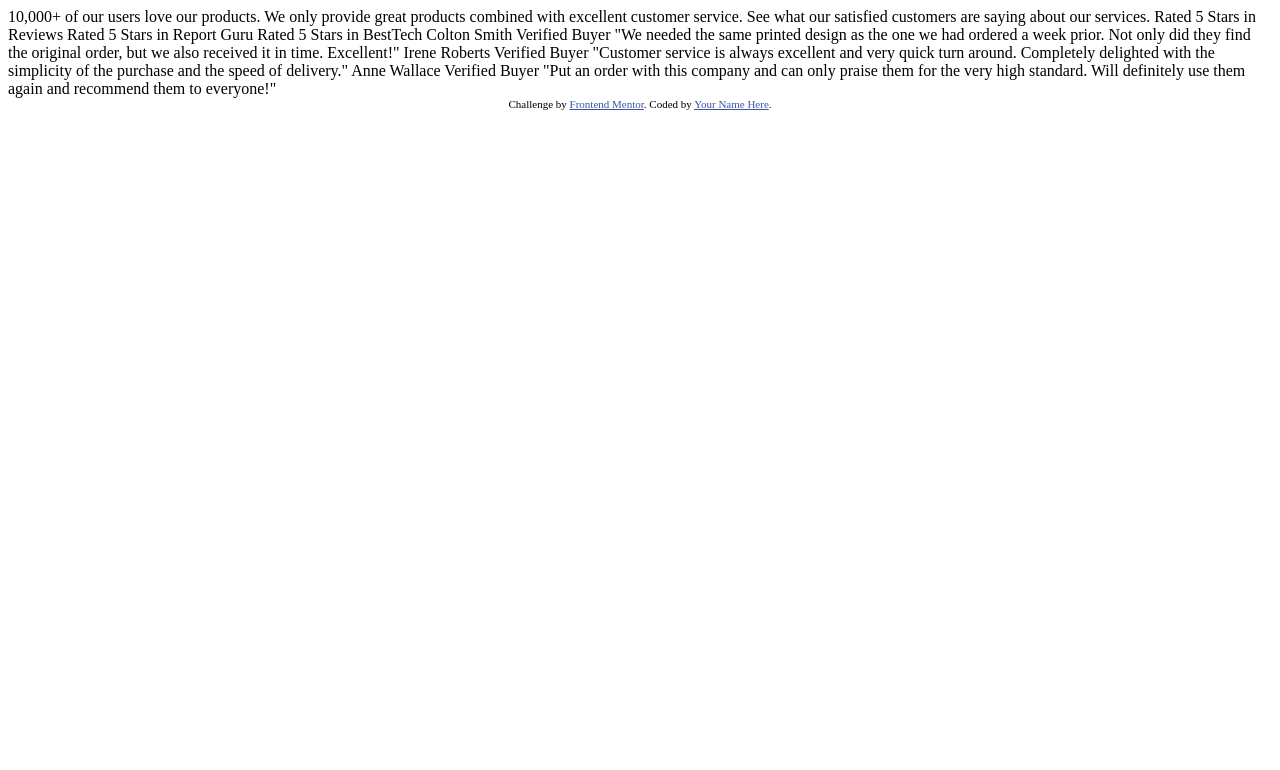
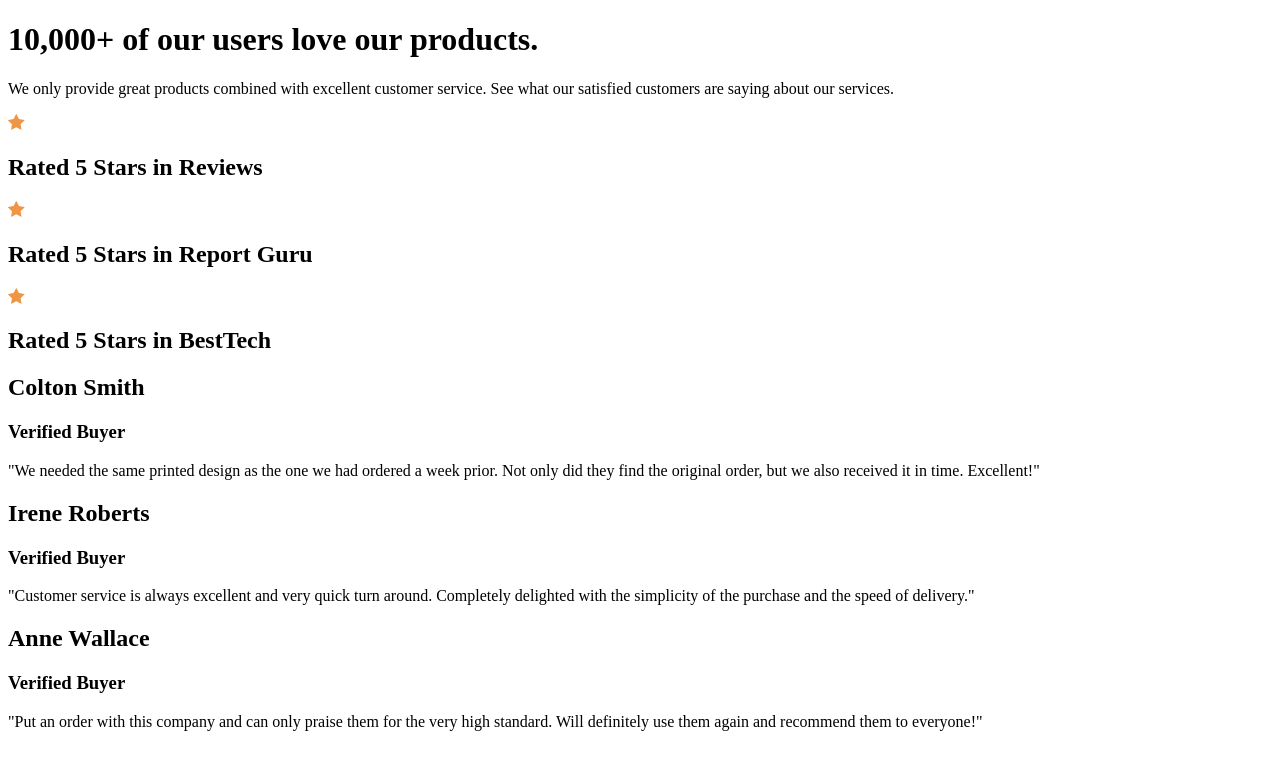
Before and after one commit to Quintentional/social-proof-section-master, a plain HTML site: page index.html in a window 1280 px wide. Drawn offline with Linux system fonts and the light colour scheme.

Commit message:
Formatted content

```diff
--- a/index.html
+++ b/index.html
@@ -3,59 +3,75 @@
   <head>
     <meta charset="UTF-8" />
     <meta name="viewport" content="width=device-width, initial-scale=1.0" />
-    <!-- displays site properly based on user's device -->
-
-    <link
-      rel="icon"
-      type="image/png"
-      sizes="32x32"
-      href="./images/favicon-32x32.png"
-    />
-
     <title>Frontend Mentor | Social proof section</title>
-
-    <!-- Feel free to remove these styles or customise in your own stylesheet 👍 -->
-    <style>
-      .attribution {
-        font-size: 11px;
-        text-align: center;
-      }
-      .attribution a {
-        color: hsl(228, 45%, 44%);
-      }
-    </style>
+    <link rel="stylesheet" href="" class="css" />
   </head>
   <body>
-    10,000+ of our users love our products.
+    <div class="layout">
+      <div class="top">
+        <div class="value">
+          <h1>10,000+ of our users love our products.</h1>
 
-    We only provide great products combined with excellent customer service.
-    See what our satisfied customers are saying about our services.
+          <p>
+            We only provide great products combined with excellent customer
+            service. See what our satisfied customers are saying about our
+            services.
+          </p>
+        </div>
 
-    Rated 5 Stars in Reviews
-    Rated 5 Stars in Report Guru
-    Rated 5 Stars in BestTech
+        <div class="rating">
+          <img src="./images/icon-star.svg" alt="5 star rating" />
+          <h2>Rated 5 Stars in Reviews</h2>
+          <img src="./images/icon-star.svg" alt="5 star rating" />
+          <h2>Rated 5 Stars in Report Guru</h2>
+          <img src="./images/icon-star.svg" alt="5 star rating" />
+          <h2>Rated 5 Stars in BestTech</h2>
+        </div>
+      </div>
 
-    Colton Smith
-    Verified Buyer
-    "We needed the same printed design as the one we had ordered a week prior.
-    Not only did they find the original order, but we also received it in time.
-    Excellent!"
+      <div class="bottom">
+        <div class="buyer">
+          <buyer-right
+            ><h2>Colton Smith</h2>
+            <h3>Verified Buyer</h3></buyer-right
+          >
+        </div>
+        <div class="testimonial">
+          <p>
+            "We needed the same printed design as the one we had ordered a week
+            prior. Not only did they find the original order, but we also
+            received it in time. Excellent!"
+          </p>
+        </div>
 
-    Irene Roberts
-    Verified Buyer
-    "Customer service is always excellent and very quick turn around. Completely
-    delighted with the simplicity of the purchase and the speed of delivery."
+        <div class="buyer">
+          <buyer-right
+            ><h2>Irene Roberts</h2>
+            <h3>Verified Buyer</h3></buyer-right
+          >
+        </div>
+        <div class="testimonial">
+          <p>
+            "Customer service is always excellent and very quick turn around.
+            Completely delighted with the simplicity of the purchase and the
+            speed of delivery."
+          </p>
+        </div>
 
-    Anne Wallace
-    Verified Buyer
-    "Put an order with this company and can only praise them for the very high
-    standard. Will definitely use them again and recommend them to everyone!"
-
-    <div class="attribution">
-      Challenge by
-      <a href="https://www.frontendmentor.io?ref=challenge" target="_blank"
-        >Frontend Mentor</a
-      >. Coded by <a href="#">Your Name Here</a>.
+        <div class="buyer">
+          <buyer-right
+            ><h2>Anne Wallace</h2>
+            <h3>Verified Buyer</h3></buyer-right
+          >
+        </div>
+        <div class="testimonial">
+          <p>
+            "Put an order with this company and can only praise them for the
+            very high standard. Will definitely use them again and recommend
+            them to everyone!"
+          </p>
+        </div>
+      </div>
     </div>
   </body>
 </html>
```
Also changed, not shown: style.css (added).
